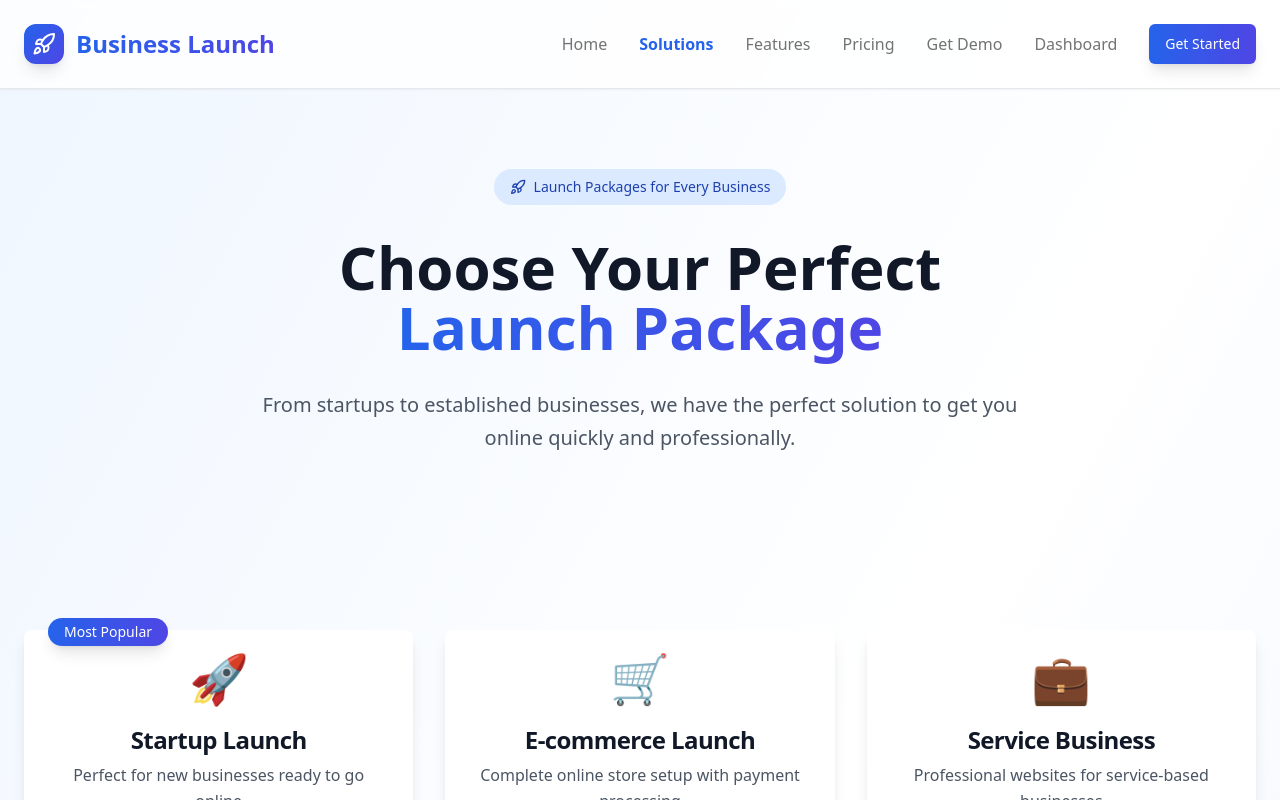
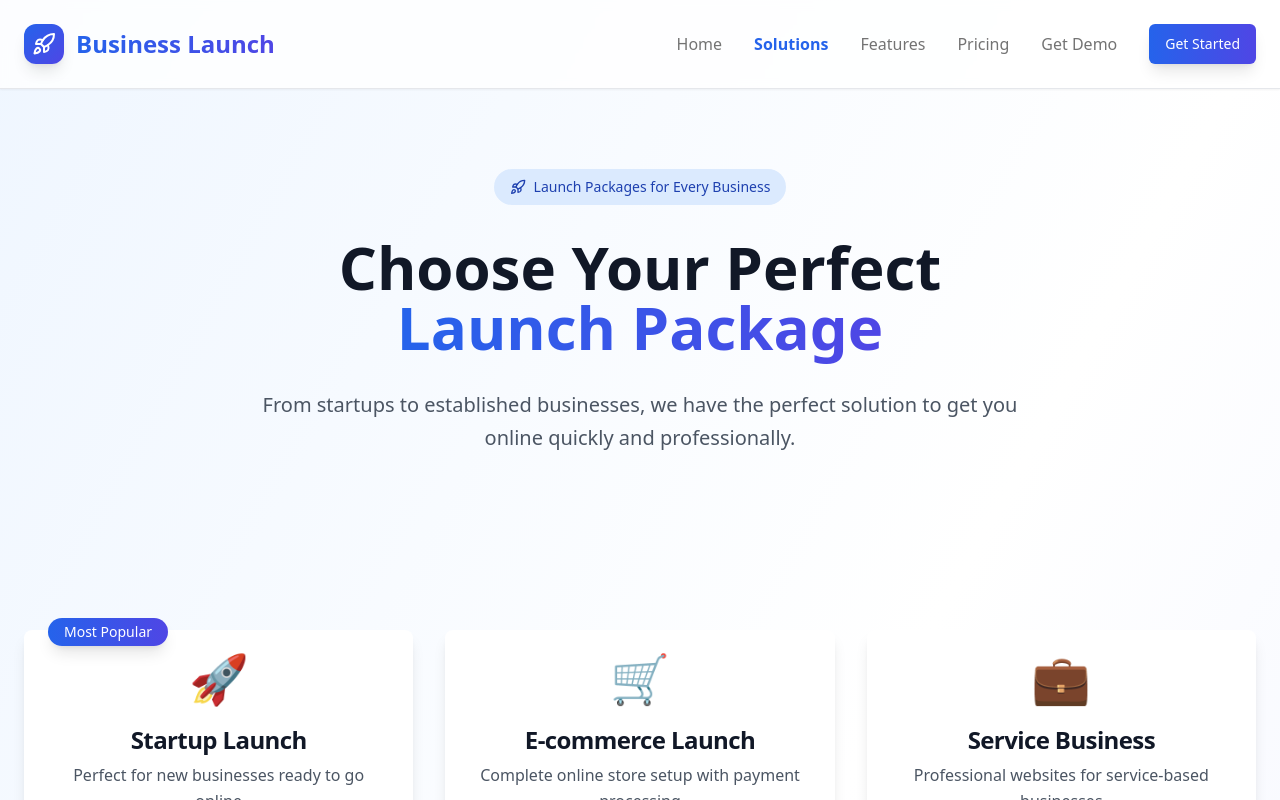
Before and after one commit to yabeths/cyber-bot-forge, a React (Vite) app: page /solutions in a window 1280 px wide. Shown: the top 800 px of the page. Built offline with nearby package versions, Linux system fonts and the light colour scheme.

Commit message:
Remove dashboard section

```diff
--- a/src/pages/Features.tsx
+++ b/src/pages/Features.tsx
@@ -62,7 +62,6 @@ const Features = () => {
             <a href="/features" className="text-blue-600 font-semibold">Features</a>
             <a href="/pricing" className="text-muted-foreground hover:text-blue-600 transition-colors font-medium">Pricing</a>
             <a href="/demo" className="text-muted-foreground hover:text-blue-600 transition-colors font-medium">Get Demo</a>
-            <a href="/admin" className="text-muted-foreground hover:text-blue-600 transition-colors font-medium">Dashboard</a>
             <Button className="bg-gradient-to-r from-blue-600 to-indigo-600 hover:from-blue-700 hover:to-indigo-700 text-white shadow-lg" asChild>
               <a href="/signup">Get Started</a>
             </Button>
--- a/src/pages/Signup.tsx
+++ b/src/pages/Signup.tsx
@@ -129,7 +129,7 @@ const Signup = () => {
         description: "Welcome to LeadsAi! Check your email for next steps.",
       });
 
-      // In a real implementation, you would redirect to a success page or dashboard
+      // In a real implementation, you would redirect to a success page
       // window.location.href = '/welcome';
 
     } catch (error) {
--- a/src/pages/Solutions.tsx
+++ b/src/pages/Solutions.tsx
@@ -85,7 +85,6 @@ const Solutions = () => {
             <a href="/features" className="text-muted-foreground hover:text-blue-600 transition-colors font-medium">Features</a>
             <a href="/pricing" className="text-muted-foreground hover:text-blue-600 transition-colors font-medium">Pricing</a>
             <a href="/demo" className="text-muted-foreground hover:text-blue-600 transition-colors font-medium">Get Demo</a>
-            <a href="/admin" className="text-muted-foreground hover:text-blue-600 transition-colors font-medium">Dashboard</a>
             <Button className="bg-gradient-to-r from-blue-600 to-indigo-600 hover:from-blue-700 hover:to-indigo-700 text-white shadow-lg" asChild>
               <a href="/signup">Get Started</a>
             </Button>
```
